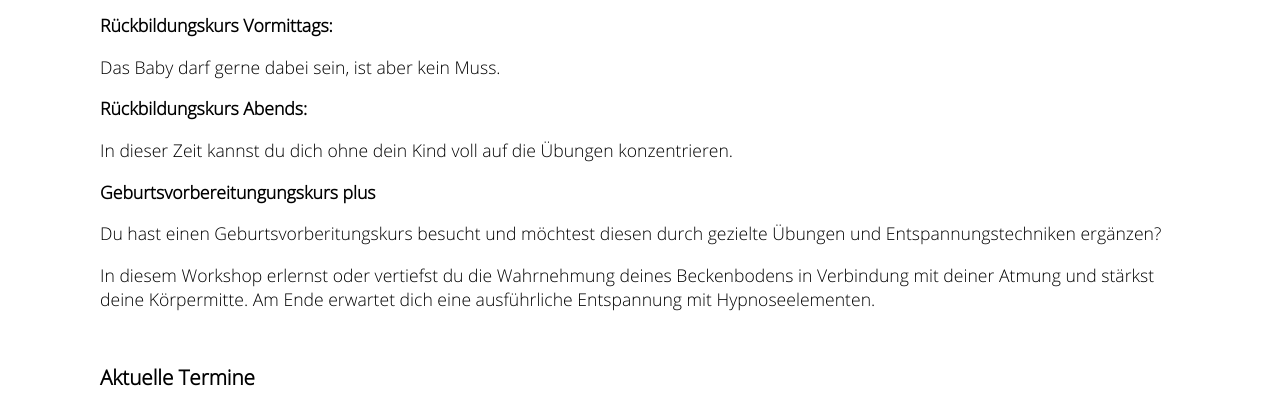
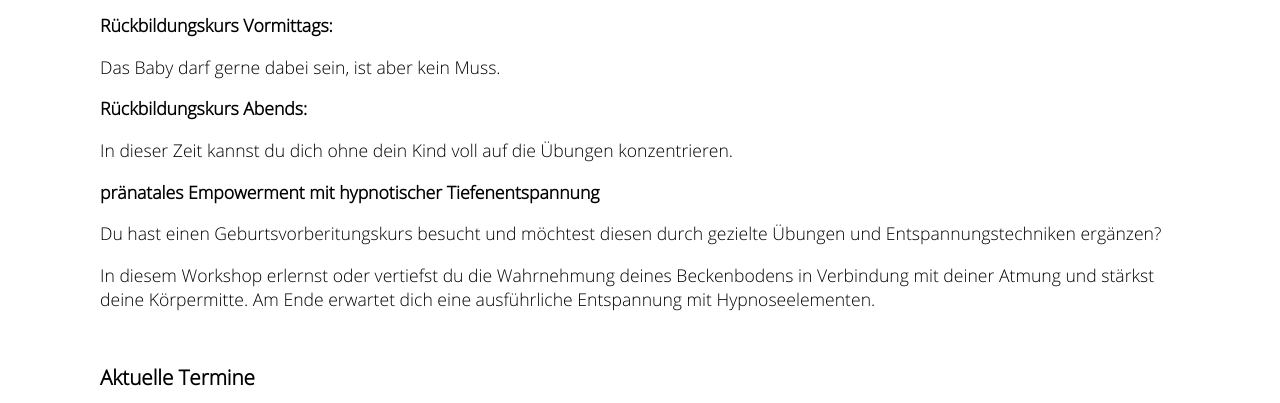
Before and after one commit to LukasBuchholzH/hebammenpraxis, a PHP site: page /courses.php in a window 1280 px wide. Shown: the part 878-1281 px from the top of the page. Run offline with PHP 8.4, Linux system fonts and the light colour scheme.

Commit message:
Update rueckbildung.php

```diff
--- a/courses/rueckbildung.php
+++ b/courses/rueckbildung.php
@@ -15,7 +15,7 @@ Venentraining Körperarbeit, z.B. Entspannungsübungen
 
 <p>In dieser Zeit kannst du dich ohne dein Kind voll auf die Übungen konzentrieren.</p>
 
-<strong>Geburtsvorbereitungungskurs plus</strong>
+<strong>pränatales Empowerment mit hypnotischer Tiefenentspannung</strong>
 
 <p>
 Du hast einen Geburtsvorberitungskurs besucht und möchtest diesen durch gezielte Übungen und Entspannungstechniken ergänzen?
```
